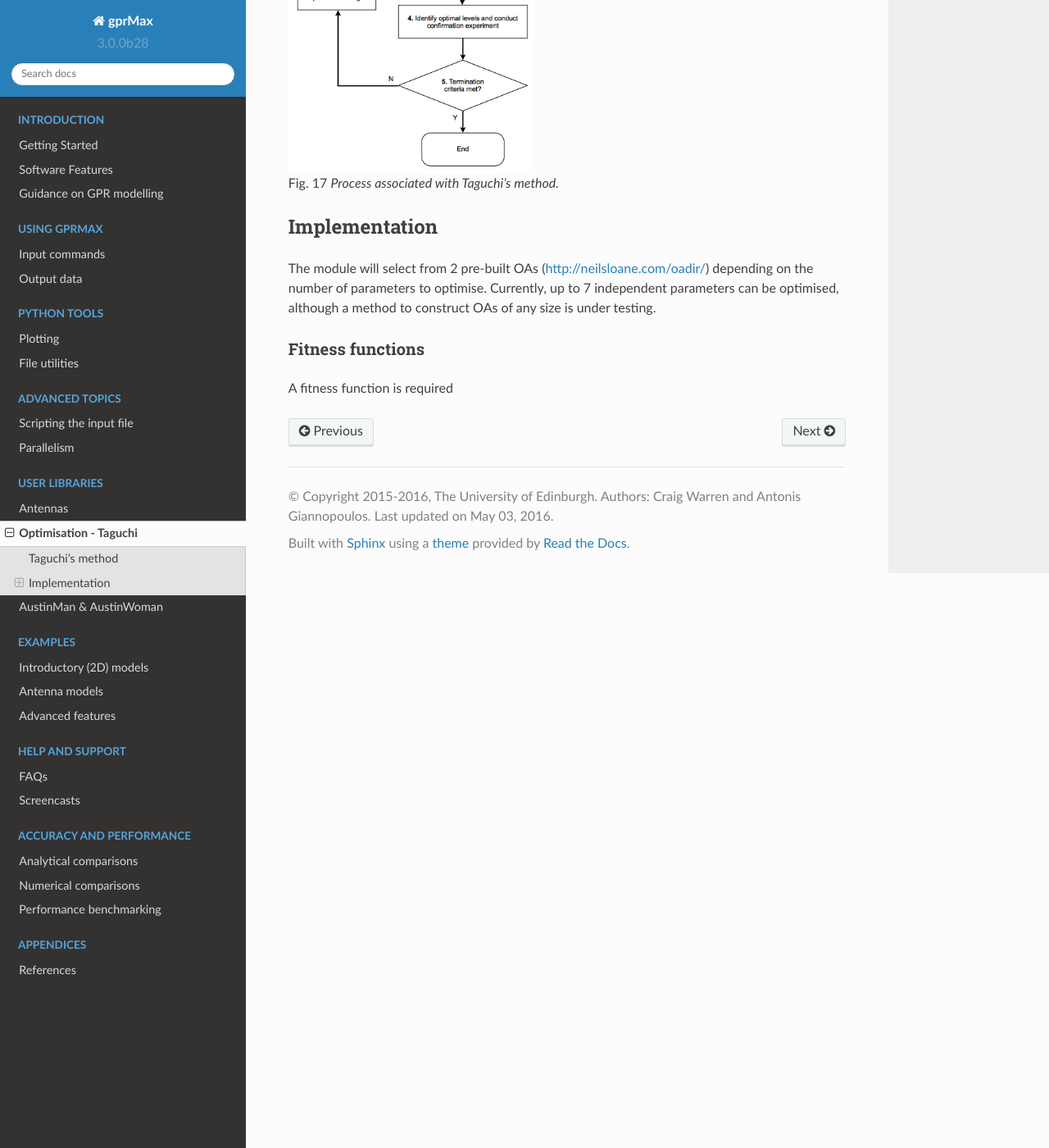
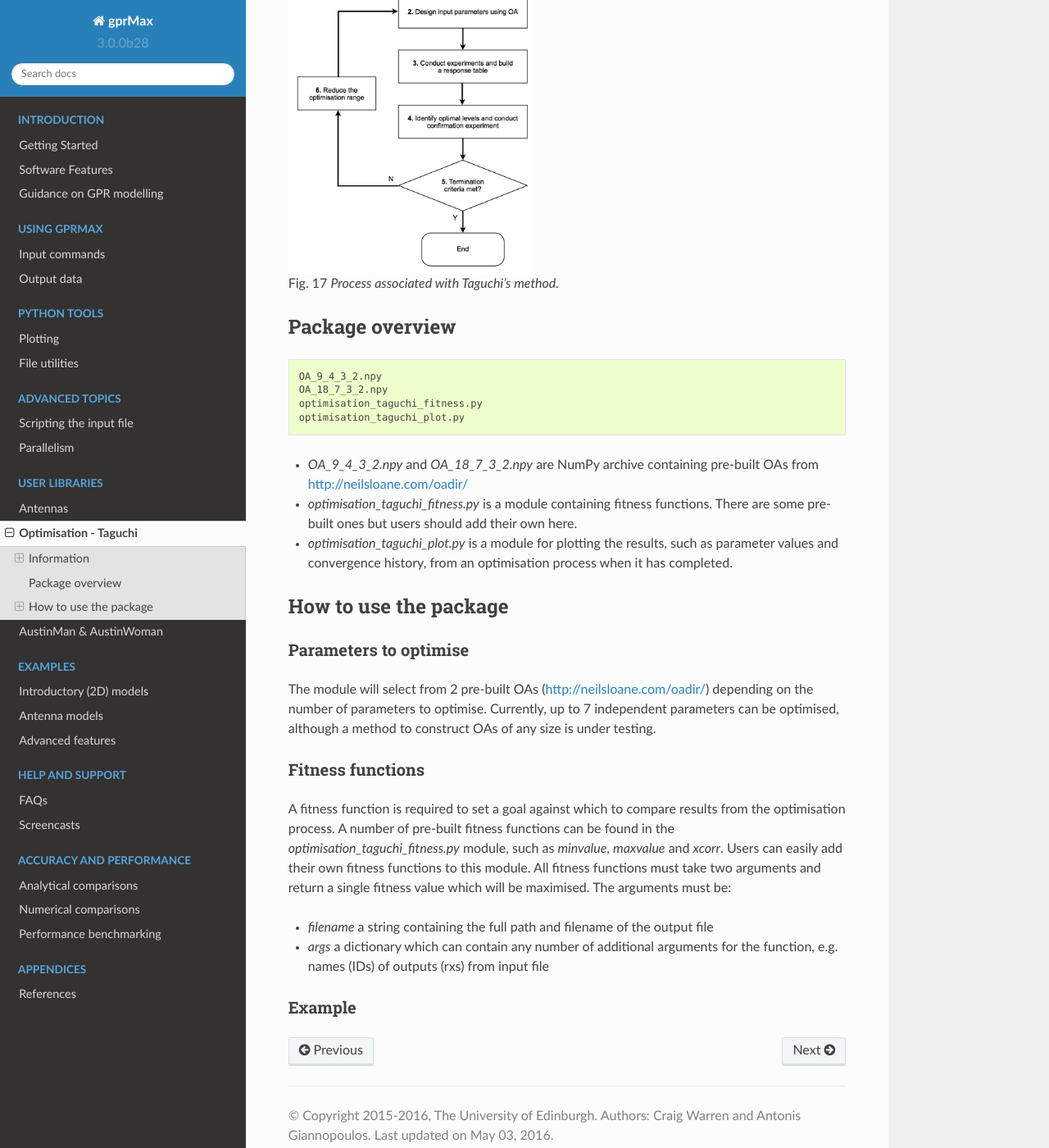
Before and after one commit to gprMax/gprMax, a Sphinx documentation site: the page built from docs/source/user_libs_opt_taguchi.rst, in a window 1280 px wide and 1400 px high, scrolled down 1075 px. Shown: the whole window at 82% size. Built offline with Sphinx 7.4.7 and the Read the Docs theme 2.0.0, drawn with Linux system fonts in a browser that asks for light colours; some of the changed text lies outside the part shown.

Commit message:
Updates to user libraries docs.

```diff
--- a/docs/source/user_libs_opt_taguchi.rst
+++ b/docs/source/user_libs_opt_taguchi.rst
@@ -5,6 +5,12 @@ User libraries is a sub-package where useful Python modules contributed by users
 **********************
 Optimisation - Taguchi
 **********************
+
+Information
+===========
+
+Author/Contact: Craig Warren (Craig.Warren@ed.ac.uk), University of Edinburgh
+License: Creative Commons Attribution-ShareAlike 4.0 International License (http://creativecommons.org/licenses/by-sa/4.0/)
 
 .. code-block:: python
 
@@ -15,12 +21,13 @@ Optimisation - Taguchi
     #
     # Please use the attribution at http://dx.doi.org/10.1190/1.3548506
 
-The module features an optimisation technique based on Taguchi's method. It allows the user to define parameters in an input file and optimise their values based on a user-defined fitness function.
+The package features an optimisation technique based on Taguchi's method. It allows the user to define parameters in an input file and optimise their values based on a fitness function.
+
 
 Taguchi's method
-================
+----------------
 
-Taguchi's method is based on the concept of Orthogonal Array (OA) and has the following advantages:
+Taguchi's method is based on the concept of the Orthogonal Array (OA) and has the following advantages:
 
 * Simple to implement
 * Effective in reduction of experiments
@@ -35,12 +42,39 @@ Details of Taguchi's method in the context of electromagnetics can be found in [
 
     Process associated with Taguchi's method.
 
-Implementation
-==============
+
+Package overview
+================
+
+.. code-block:: none
+
+    OA_9_4_3_2.npy
+    OA_18_7_3_2.npy
+    optimisation_taguchi_fitness.py
+    optimisation_taguchi_plot.py
+
+* `OA_9_4_3_2.npy` and `OA_18_7_3_2.npy` are NumPy archive containing pre-built OAs from http://neilsloane.com/oadir/
+* `optimisation_taguchi_fitness.py` is a module containing fitness functions. There are some pre-built ones but users should add their own here.
+* `optimisation_taguchi_plot.py` is a module for plotting the results, such as parameter values and convergence history, from an optimisation process when it has completed.
+
+
+How to use the package
+======================
+
+Parameters to optimise
+----------------------
 
 The module will select from 2 pre-built OAs (http://neilsloane.com/oadir/) depending on the number of parameters to optimise. Currently, up to 7 independent parameters can be optimised, although a method to construct OAs of any size is under testing.
+
 
 Fitness functions
 -----------------
 
-A fitness function is required
+A fitness function is required to set a goal against which to compare results from the optimisation process. A number of pre-built fitness functions can be found in the `optimisation_taguchi_fitness.py` module, such as `minvalue`, `maxvalue` and `xcorr`. Users can easily add their own fitness functions to this module. All fitness functions must take two arguments and return a single fitness value which will be maximised. The arguments must be:
+
+* `filename` a string containing the full path and filename of the output file
+* `args` a dictionary which can contain any number of additional arguments for the function, e.g. names (IDs) of outputs (rxs) from input file
+
+
+Example
+-------
```
Also changed, not shown: docs/source/user_libs_antennas.rst (+21 -1 lines), docs/source/user_libs_austinman.rst (+20 -7 lines).
